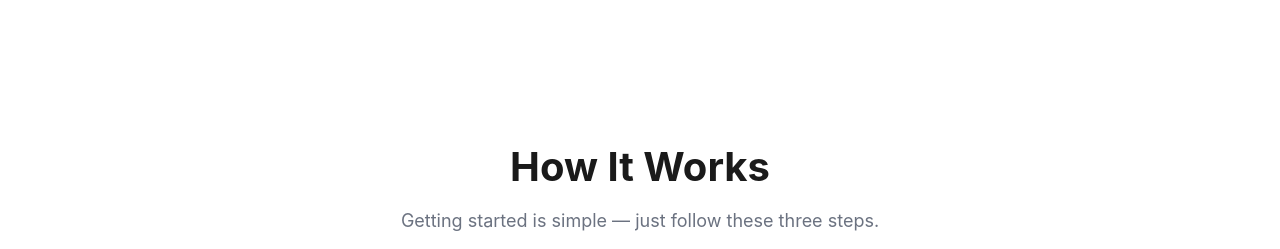
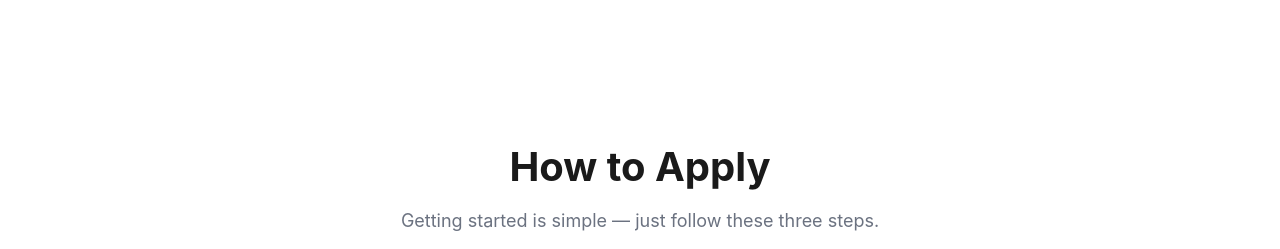
Before and after one commit to nelly256/EAIMS-Application-portal, a plain HTML site: page index.html in a window 1280 px wide. Shown: the part 1400-1649 px from the top of the page. Drawn offline with Linux system fonts and the light colour scheme.

Commit message:
update: rename section heading 'How It Works' to 'How to Apply'

```diff
--- a/index.html
+++ b/index.html
@@ -85,7 +85,7 @@
 
   <section id="how-to-apply" class="how-it-works section">
     <div class="container">
-      <h2 class="section-title">How It Works</h2>
+      <h2 class="section-title">How to Apply</h2>
       <p class="section-subtitle">Getting started is simple — just follow these three steps.</p>
       <div class="steps">
         <div class="step">
```
